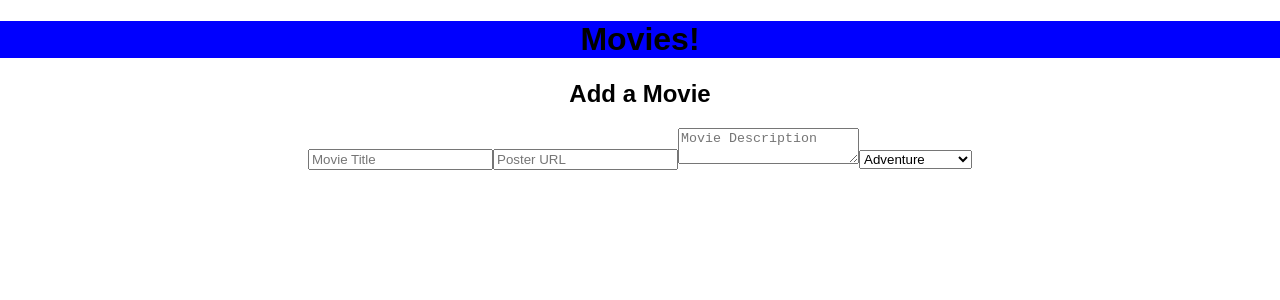
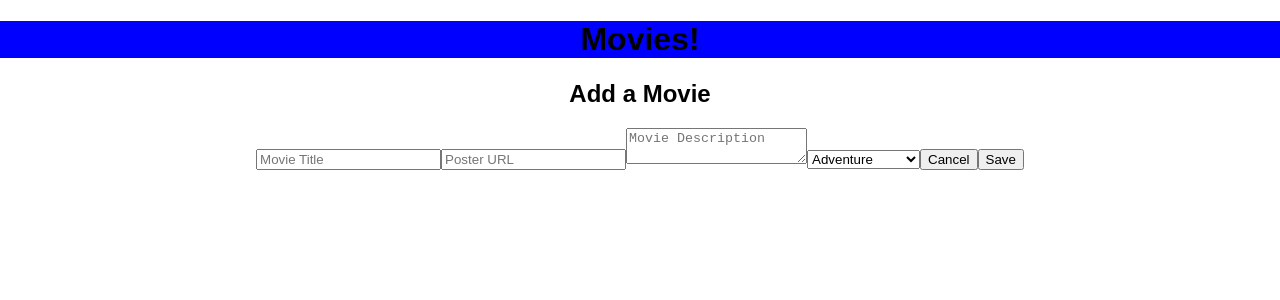
Before and after one commit to kastenbauer27/movie-sagas, a React (Create React App) app: page /#/addmovie in a window 1280 px wide. Shown: the top 300 px of the page. Built offline with nearby package versions, Linux system fonts and the light colour scheme.

Commit message:
add form, input fields, and buttons on addMovie page

```diff
--- a/src/components/AddMovie/AddMovie.jsx
+++ b/src/components/AddMovie/AddMovie.jsx
@@ -1,12 +1,32 @@
 import React, { Component } from 'react';
 
 class AddMovie extends Component {
-    state = {  }
+    state = {
+        movie: {
+            title: '',
+            poster: '',
+            description: '',
+            genre_id: 0,
+        }
+     }
+
+    backToHome = () => {
+        this.props.history.push('/');
+    }
+
+    saveMovie = (event) => {
+        event.preventDefault();
+        console.log('saving movie to collection');
+        this.setState({
+
+        })
+    }
+
     render() {
         return (
             <div className="add-movie">
                 <h2>Add a Movie</h2>
-                <form>
+                <form onSubmit={(event) => this.saveMovie(event)}>
                     <input type="text" placeholder="Movie Title" />
                     <input type="text" placeholder="Poster URL" />
                     <textarea placeholder="Movie Description" />
@@ -25,6 +45,8 @@ class AddMovie extends Component {
                         <option value="Space-Opera">Space-Opera</option>
                         <option value="Superhero">Superhero</option>
                     </select>
+                    <button onClick={this.backToHome}>Cancel</button>
+                    <button type="submit">Save</button>
                 </form>
             </div>
          );
```
